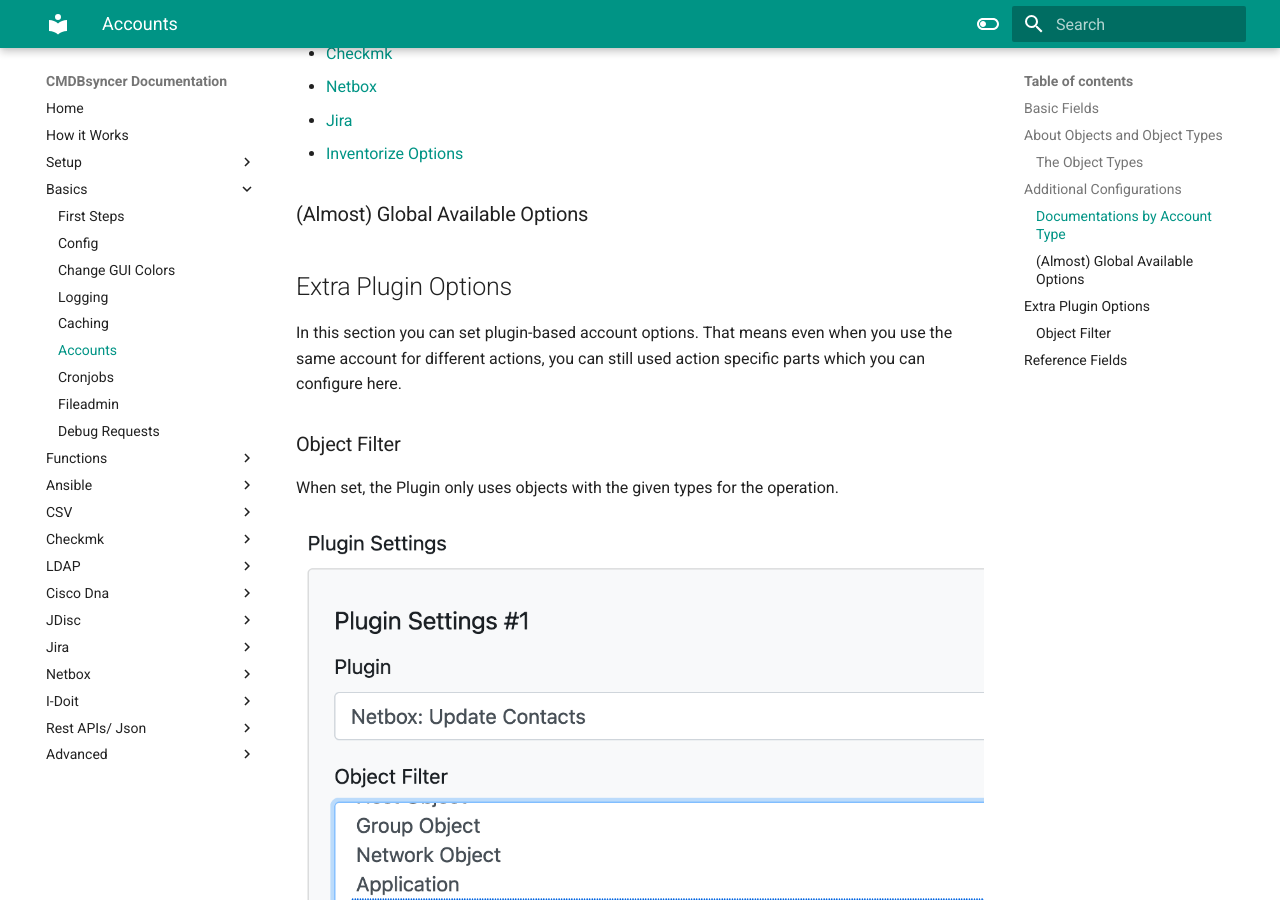
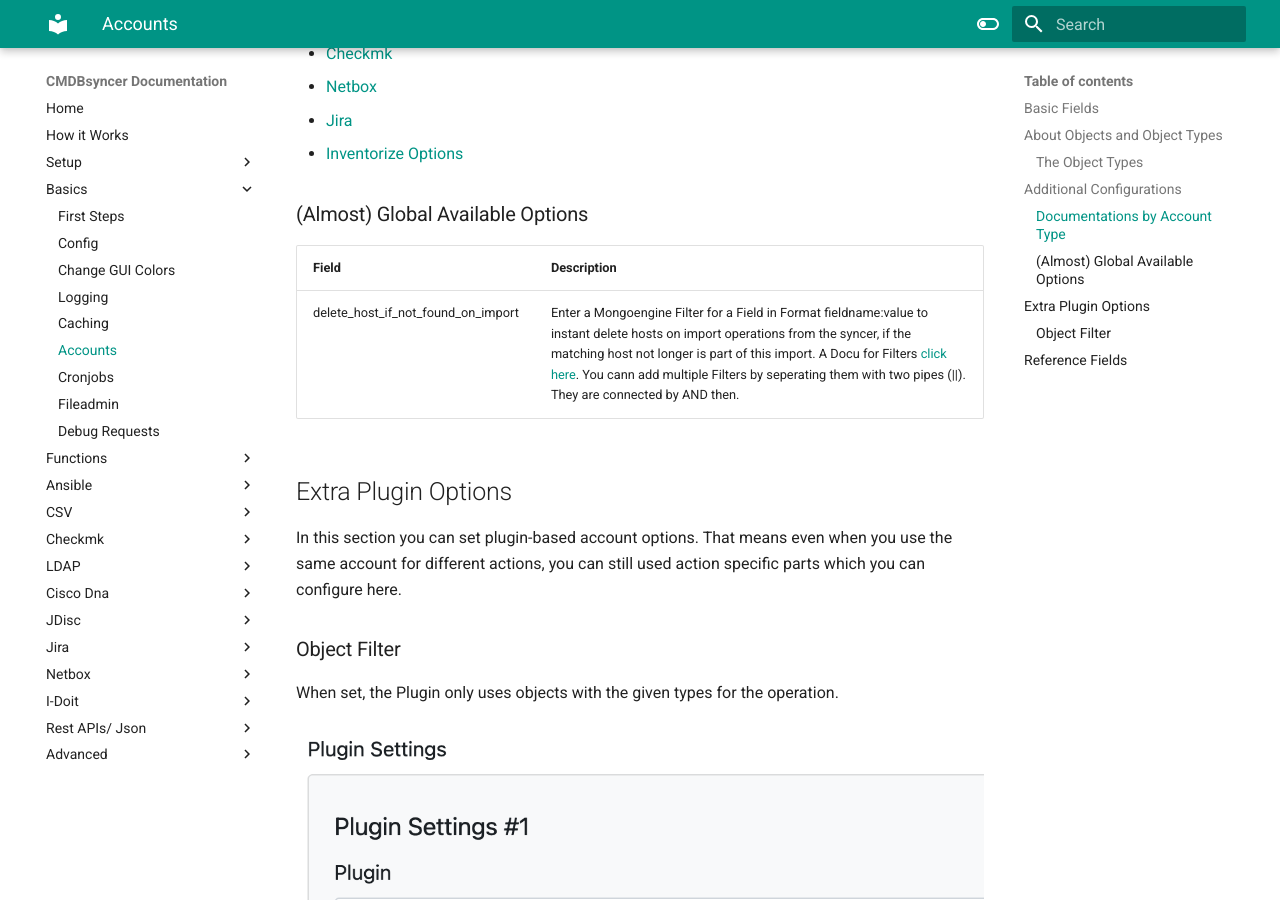
Before and after one commit to kuhn-ruess/cmdbsyncer-docs, an MkDocs documentation site: the page built from docs/basics/accounts.md, in a window 1280 px wide and 900 px high, scrolled down 1989 px. Built offline with MkDocs 1.6.1 and Material for MkDocs 9.7.7, drawn with Linux system fonts in a browser that asks for light colours.

Commit message:
Updated Docu

```diff
--- a/docs/basics/accounts.md
+++ b/docs/basics/accounts.md
@@ -6,17 +6,17 @@ You will find the settings in Accounts
 
 ## Basic Fields
 
-| Field | Description |
-|:----|:-----------|
-| Name | Reference Name for the Account, used also in CI |
-| Typ |  Typ of Account, only checks validation |
-| Is Master | This Account can overwrite other accounts when import data |
-| Is Object | Will not be exported as host, but attributes can be used in the rules |
-| Object Type | For future function to help filter objects in a better way |
-| Address | URL or Hostname to the System, depending on the Module |
-| Username | Username for the Account |
-| Password | Password or Secret for the Account |
-| Custom Fields | Extra Fields used by plugins |
+| Field         | Description                                                           |
+| :------------ | :-------------------------------------------------------------------- |
+| Name          | Reference Name for the Account, used also in CI                       |
+| Typ           | Typ of Account, only checks validation                                |
+| Is Master     | This Account can overwrite other accounts when import data            |
+| Is Object     | Will not be exported as host, but attributes can be used in the rules |
+| Object Type   | For future function to help filter objects in a better way            |
+| Address       | URL or Hostname to the System, depending on the Module                |
+| Username      | Username for the Account                                              |
+| Password      | Password or Secret for the Account                                    |
+| Custom Fields | Extra Fields used by plugins                                          |
 
 Hint: Maybe you don't need all the Fields. So, an API for example, could only need a Secret, so you would only need Name, Address and Password.
 
@@ -41,6 +41,10 @@ In some cases, like when you create an Account for CSV Files or JSON Files, you
  - [Inventorize Options](host_labels_inventory.md/#account-options-for-inventorize-scripts)
 
 ### (Almost) Global Available Options
+
+| Field                              | Description                                                                                                                                                                                                                                                               |
+| :--------------------------------- | :------------------------------------------------------------------------------------------------------------------------------------------------------------------------------------------------------------------------------------------------------------------------ |
+| delete_host_if_not_found_on_import | Enter a  Mongoengine Filter for a Field in Format fieldname:value to instant delete hosts on import operations from the syncer, if the matching host not longer is part of this import. A Docu for Filters [click here](https://docs.mongoengine.org/guide/querying.html). You cann add multiple Filters by seperating them with two pipes (\|\|). They are connected by AND then. |
 
 ## Extra Plugin Options
 In this section you can set plugin-based account options. That means even when you use the same account for different actions, you can still used action specific parts which you can configure here.
```
